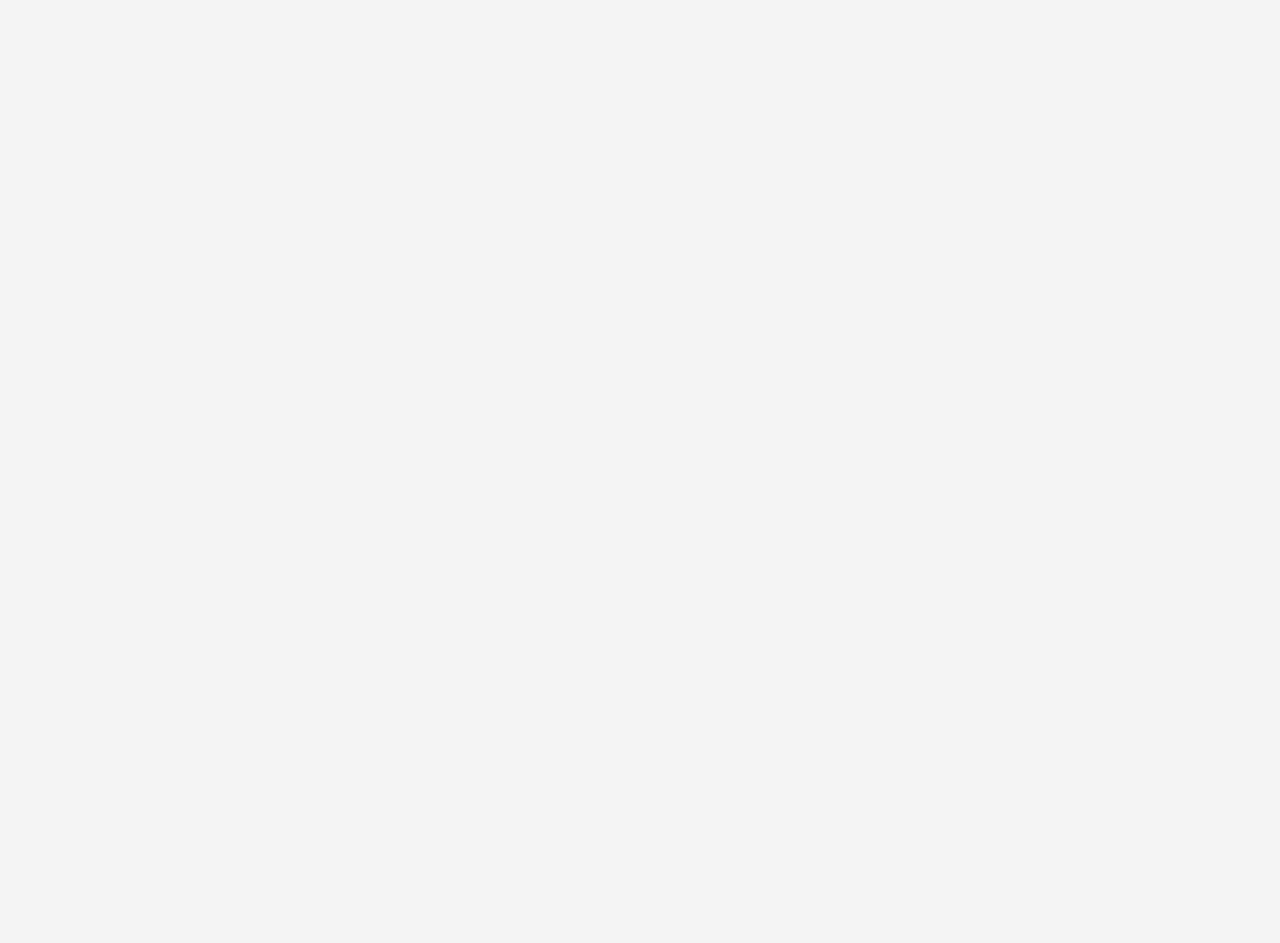
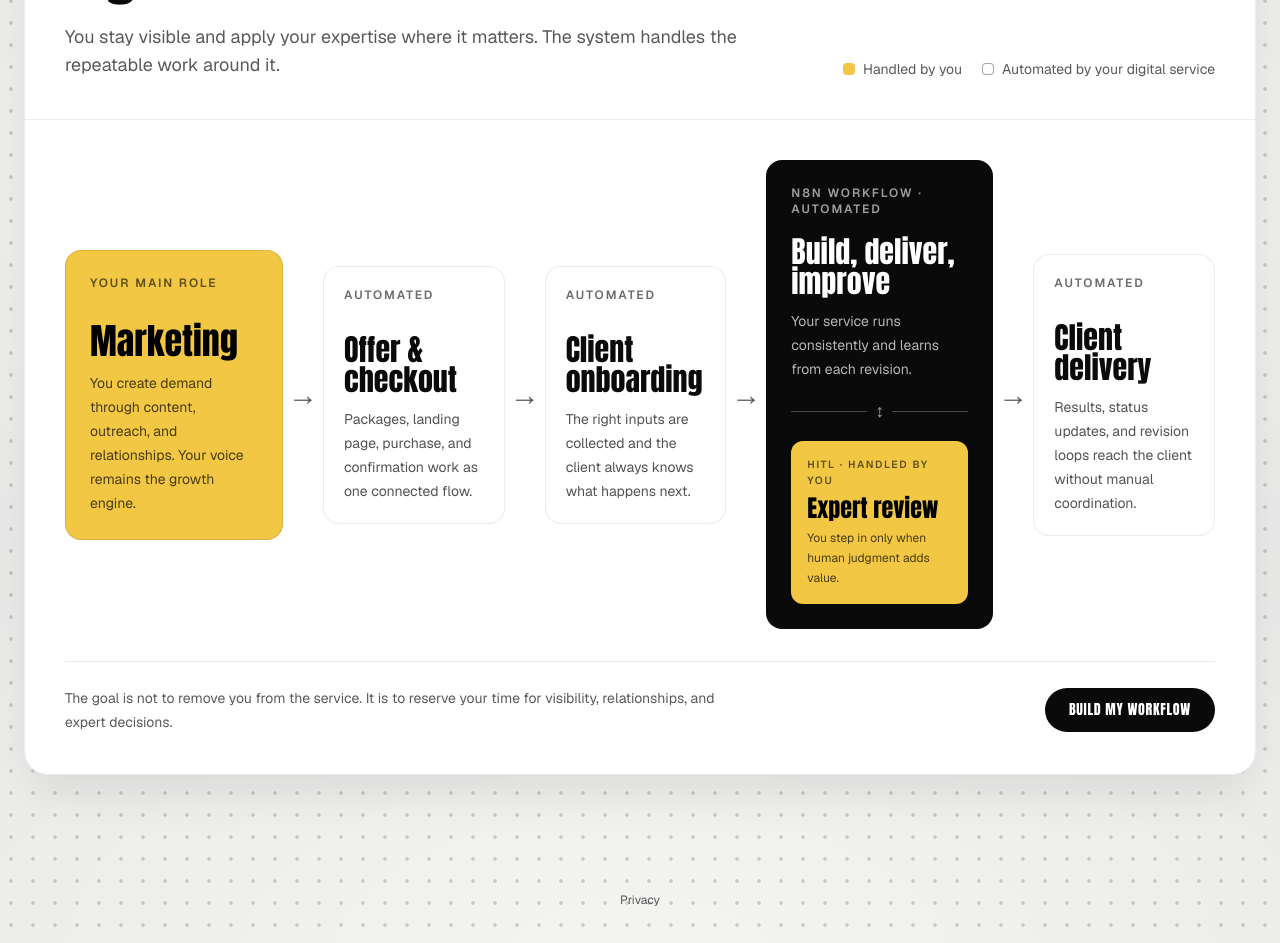
Before and after one commit to dwaynehenneberg-cell/skilldwork, a Next.js app: page / in a window 1280 px wide. Shown: the part 1000-1943 px from the top of the page. Before the commit the page ends 800 px from the top, so only its background shows below. Built offline with nearby package versions, Linux system fonts and the light colour scheme; no server answers.

Commit message:
Add digital workflow explainer

```diff
--- a/app/globals.css
+++ b/app/globals.css
@@ -24,6 +24,7 @@
   --btn-hover: rgb(0 0 0 / 0.75);
   --muted-text: rgb(0 0 0 / 0.65);
   --logo-ring: rgb(0 0 0 / 0.08);
+  --workflow-accent: #f2c744;
 }
 
 .dark {
@@ -43,6 +44,7 @@
   --btn-hover: rgb(255 255 255 / 0.85);
   --muted-text: rgb(255 255 255 / 0.7);
   --logo-ring: rgb(255 255 255 / 0.1);
+  --workflow-accent: #f2c744;
 }
 
 body {
--- a/app/layout.tsx
+++ b/app/layout.tsx
@@ -14,8 +14,9 @@ const geistSans = Geist({
 });
 
 export const metadata: Metadata = {
-  title: "skilld — Create workflows, automate work, get paid.",
-  description: "Book a call with skilld. Create workflows, automate work, get paid.",
+  title: "skilldwork — Turn services into digital workflows.",
+  description:
+    "Skilldwork turns your service into a digital workflow so you can focus on marketing and expert decisions.",
 };
 
 export const viewport: Viewport = {
--- a/app/page.tsx
+++ b/app/page.tsx
@@ -2,14 +2,15 @@ import Image from "next/image";
 import Link from "next/link";
 import BookingWidget from "./booking-widget";
 import ThemeToggle from "./theme-toggle";
+import WorkflowMap from "./workflow-map";
 
 const logoClass =
   "h-28 w-28 rounded-3xl ring-1 ring-[var(--logo-ring)] sm:h-32 sm:w-32";
 
 export default function Home() {
   return (
-    <main className="relative flex min-h-screen flex-col items-center justify-center gap-8 px-4 py-6 sm:py-16">
-      <header className="self-start sm:absolute sm:left-10 sm:top-8 sm:self-auto">
+    <main className="relative min-h-screen">
+      <header className="absolute left-4 top-4 z-10 sm:left-10 sm:top-8">
         <Image
           src="/logo-light.png"
           alt="skilld logo"
@@ -28,23 +29,32 @@ export default function Home() {
         />
       </header>
 
-      <div className="absolute right-6 top-6 sm:right-10 sm:top-8">
+      <div className="absolute right-6 top-6 z-10 sm:right-10 sm:top-8">
         <ThemeToggle />
       </div>
 
-      <section className="w-full max-w-xl rounded-3xl border border-[var(--card-border)] bg-[var(--card-bg)] p-6 shadow-2xl shadow-black/10 sm:p-10 dark:shadow-black/60">
+      <section
+        id="book"
+        className="flex min-h-screen w-full items-center justify-center px-4 pb-16 pt-44 sm:px-6 sm:py-36"
+      >
+        <div className="w-full max-w-xl rounded-3xl border border-[var(--card-border)] bg-[var(--card-bg)] p-6 shadow-2xl shadow-black/10 sm:p-10 dark:shadow-black/60">
           <h1 className="font-display text-4xl leading-[1.08] tracking-tight text-[var(--text)] sm:text-5xl">
             Create workflows, automate work, get paid.
           </h1>
           <BookingWidget />
+        </div>
       </section>
 
+      <WorkflowMap />
+
+      <footer className="px-4 pb-8 text-center sm:px-6">
         <Link
           href="/privacy"
           className="text-xs text-[var(--muted-text)] transition-colors hover:text-[var(--text)]"
         >
           Privacy
         </Link>
+      </footer>
     </main>
   );
 }
--- /dev/null
+++ b/app/workflow-map.tsx
@@ -0,0 +1,155 @@
+type WorkflowCardProps = {
+  eyebrow: string;
+  title: string;
+  description: string;
+  owner?: boolean;
+  prominent?: boolean;
+};
+
+function WorkflowCard({
+  eyebrow,
+  title,
+  description,
+  owner = false,
+  prominent = false,
+}: WorkflowCardProps) {
+  return (
+    <article
+      className={`flex min-h-48 flex-col justify-between rounded-2xl border p-5 ${
+        owner
+          ? "border-black/10 bg-[var(--workflow-accent)] text-black"
+          : "border-[var(--card-border)] bg-[var(--card-bg)] text-[var(--text)]"
+      } ${prominent ? "lg:min-h-64 lg:p-6" : ""}`}
+    >
+      <p className="text-xs font-semibold uppercase tracking-[0.16em] opacity-60">{eyebrow}</p>
+      <div className="mt-8">
+        <h3 className={`font-display leading-none ${prominent ? "text-4xl" : "text-3xl"}`}>
+          {title}
+        </h3>
+        <p className="mt-3 text-sm leading-6 opacity-70">{description}</p>
+      </div>
+    </article>
+  );
+}
+
+function FlowArrow() {
+  return (
+    <div
+      aria-hidden="true"
+      className="flex h-7 items-center justify-center text-2xl text-[var(--muted-text)] lg:h-auto lg:text-3xl"
+    >
+      <span className="rotate-90 lg:rotate-0">→</span>
+    </div>
+  );
+}
+
+export default function WorkflowMap() {
+  return (
+    <section className="w-full px-4 pb-20 sm:px-6 sm:pb-28" aria-labelledby="workflow-title">
+      <div className="mx-auto max-w-7xl overflow-hidden rounded-3xl border border-[var(--card-border)] bg-[var(--card-bg)] shadow-2xl shadow-black/10 dark:shadow-black/60">
+        <header className="grid gap-8 border-b border-[var(--card-border)] p-6 sm:p-10 lg:grid-cols-[1fr_auto] lg:items-end">
+          <div className="max-w-3xl">
+            <p className="text-sm font-medium uppercase tracking-[0.16em] text-[var(--muted-text)]">
+              The Skilldwork model
+            </p>
+            <h2
+              id="workflow-title"
+              className="mt-4 font-display text-4xl leading-[1.05] tracking-tight text-[var(--text)] sm:text-6xl"
+            >
+              We turn your service into a digital workflow.
+            </h2>
+            <p className="mt-5 max-w-2xl text-base leading-7 text-[var(--muted-text)] sm:text-lg">
+              You stay visible and apply your expertise where it matters. The system handles the
+              repeatable work around it.
+            </p>
+          </div>
+
+          <div className="flex flex-wrap gap-x-5 gap-y-3 text-sm text-[var(--muted-text)] lg:justify-end">
+            <span className="flex items-center gap-2">
+              <span className="h-3 w-3 rounded-sm bg-[var(--workflow-accent)]" aria-hidden="true" />
+              Handled by you
+            </span>
+            <span className="flex items-center gap-2">
+              <span
+                className="h-3 w-3 rounded-sm border border-[var(--field-border-focus)] bg-[var(--card-bg)]"
+                aria-hidden="true"
+              />
+              Automated by your digital service
+            </span>
+          </div>
+        </header>
+
+        <div className="p-6 sm:p-10">
+          <div className="grid items-center lg:grid-cols-[1.2fr_2.5rem_1fr_2.5rem_1fr_2.5rem_1.25fr_2.5rem_1fr]">
+            <WorkflowCard
+              eyebrow="Your main role"
+              title="Marketing"
+              description="You create demand through content, outreach, and relationships. Your voice remains the growth engine."
+              owner
+              prominent
+            />
+            <FlowArrow />
+            <WorkflowCard
+              eyebrow="Automated"
+              title="Offer & checkout"
+              description="Packages, landing page, purchase, and confirmation work as one connected flow."
+            />
+            <FlowArrow />
+            <WorkflowCard
+              eyebrow="Automated"
+              title="Client onboarding"
+              description="The right inputs are collected and the client always knows what happens next."
+            />
+            <FlowArrow />
+
+            <article className="rounded-2xl border border-[var(--card-border)] bg-[var(--btn-bg)] p-5 text-[var(--btn-text)] lg:min-h-64 lg:p-6">
+              <p className="text-xs font-semibold uppercase tracking-[0.16em] opacity-60">
+                n8n workflow · automated
+              </p>
+              <h3 className="mt-5 font-display text-3xl leading-none">Build, deliver, improve</h3>
+              <p className="mt-3 text-sm leading-6 opacity-70">
+                Your service runs consistently and learns from each revision.
+              </p>
+
+              <div className="my-4 flex items-center gap-2" aria-hidden="true">
+                <span className="h-px flex-1 bg-current opacity-25" />
+                <span className="text-lg opacity-60">↕</span>
+                <span className="h-px flex-1 bg-current opacity-25" />
+              </div>
+
+              <div className="rounded-xl bg-[var(--workflow-accent)] p-4 text-black">
+                <p className="text-[0.65rem] font-semibold uppercase tracking-[0.16em] opacity-60">
+                  HITL · handled by you
+                </p>
+                <h4 className="mt-2 font-display text-2xl leading-none">Expert review</h4>
+                <p className="mt-2 text-xs leading-5 opacity-70">
+                  You step in only when human judgment adds value.
+                </p>
+              </div>
+            </article>
+
+            <FlowArrow />
+            <WorkflowCard
+              eyebrow="Automated"
+              title="Client delivery"
+              description="Results, status updates, and revision loops reach the client without manual coordination."
+            />
+          </div>
+
+          <div className="mt-8 flex flex-col gap-4 border-t border-[var(--card-border)] pt-6 sm:flex-row sm:items-center sm:justify-between">
+            <p className="max-w-2xl text-sm leading-6 text-[var(--muted-text)]">
+              The goal is not to remove you from the service. It is to reserve your time for
+              visibility, relationships, and expert decisions.
+            </p>
+            <a
+              href="#book"
+              className="shrink-0 rounded-full bg-[var(--btn-bg)] px-6 py-3 text-center font-display text-sm uppercase tracking-wider text-[var(--btn-text)] transition hover:bg-[var(--btn-hover)]"
+            >
+              Build my workflow
+            </a>
+          </div>
+        </div>
+      </div>
+    </section>
+  );
+}
```
Lines whose indentation alone changed are shown as unchanged.
